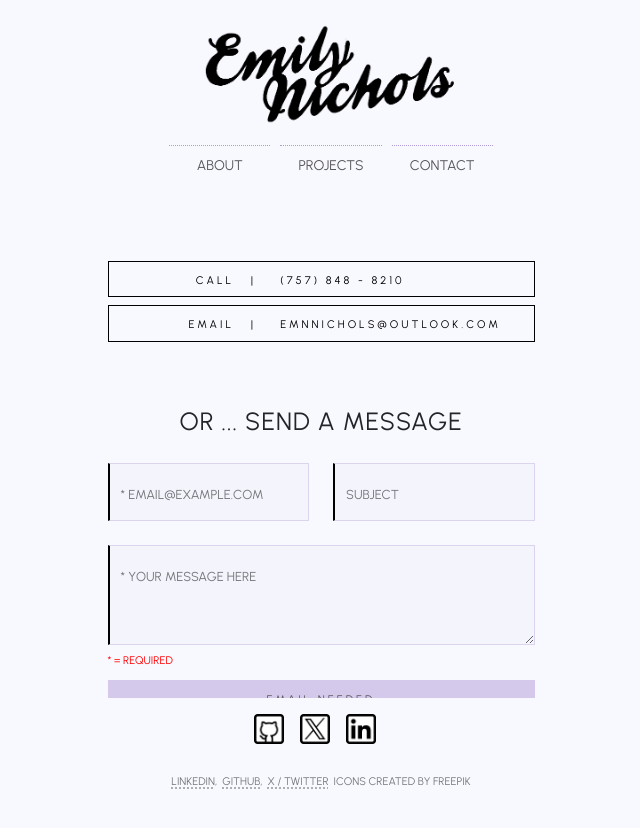
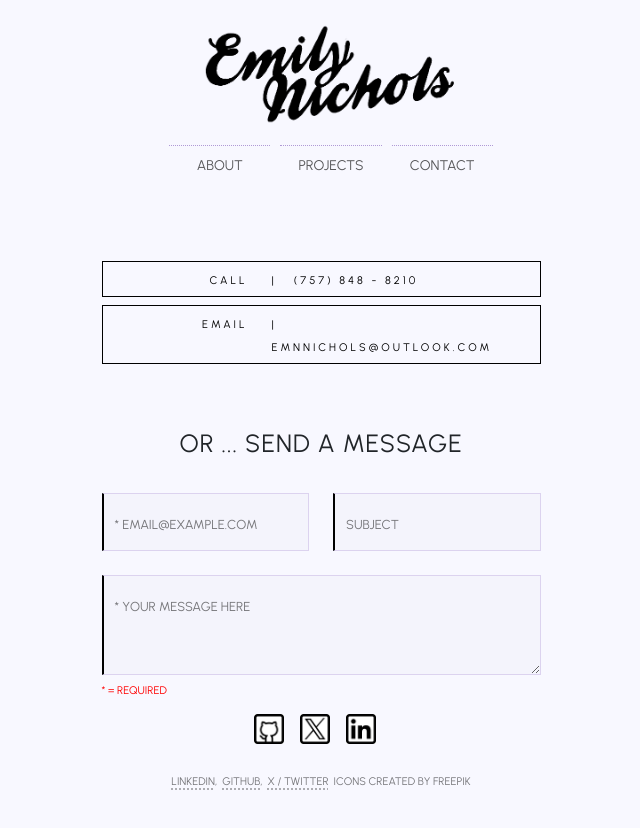
Before and after one commit to emnnichols/portfolio-site, a React (Vite) app: page /contact in a window 1280 px wide. Shown: the top 828 px of the page, without its empty margins (319-959 px from the left). Built offline with nearby package versions, Linux system fonts and the light colour scheme; no server answers.

Commit message:
Reformatted Contact page

```diff
--- a/src/components/contact-view/contact-view.jsx
+++ b/src/components/contact-view/contact-view.jsx
@@ -32,32 +32,32 @@ export const ContactView = () => {
   };
 
   return (
-    <Container className="contact">
-      <Row className="mb-5 justify-content-center">
+    <Container className="card contact">
       <Row className="justify-content-center">
         <Col xl={6} lg={8} className="col-12">
           <Button href="tel:+17578488210" className="primaryButton mt-2">
-              <Row style={{ textAlign: "right", marginLeft: "15px" }}>
-                <Col className="contactButton col-4">call &nbsp; |</Col>
-                <Col style={{ textAlign: "left" }} className="col-7">
-                  (757) 848 - 8210</Col></Row>
-            </Button></Col>
+            <Row style={{ textAlign: "right", marginLeft: "5px" }}>
+              <Col className="col-4 contactType">call</Col>
+              <Col style={{ textAlign: "left" }} className="col-7 contactInfo">
+                | &nbsp; (757) 848 - 8210</Col></Row>
+          </Button>
+        </Col>
       </Row>
       <Row className="justify-content-center">
-          <Col xl={6} lg={8} className="col-12">
+        <Col xl={6} lg={8} className="col-12 mb-5">
           <Button href="mailto:emnnichols@outlook.com" className="primaryButton mt-2">
-              <Row style={{ textAlign: "right", marginLeft: "15px" }}>
-                <Col className="contactButton col-4">email &nbsp; |</Col>
-                <Col style={{ textAlign: "left" }} className="col-6">emnnichols@outlook.com</Col>
+            <Row style={{ textAlign: "right", marginLeft: "5px" }}>
+              <Col className="col-4 contactType">email</Col>
+              <Col style={{ textAlign: "left" }} className="col-7 contactInfo">| &nbsp; emnnichols@outlook.com</Col>
             </Row>
           </Button>
         </Col>
       </Row>
-      </Row >
-      <Row>
-        <Card.Title className="mb-3 formTitle">OR ... SEND a MESSAGE</Card.Title>
-      </Row>
-      <Row className="justify-content-center">
+
+      <Card.Title className="mb-4 formTitle">
+        OR ... SEND a MESSAGE
+      </Card.Title>
+
       <Row className="mt-2 justify-content-center">
         <Col xl={6} lg={8} className="col-12">
           <Form onSubmit={handleSubmit} method="POST" >
@@ -115,7 +115,6 @@ export const ContactView = () => {
           </Form>
         </Col>
       </Row>
-      </Row>
     </Container >
   )
 };
```
Lines whose indentation alone changed are shown as unchanged.
